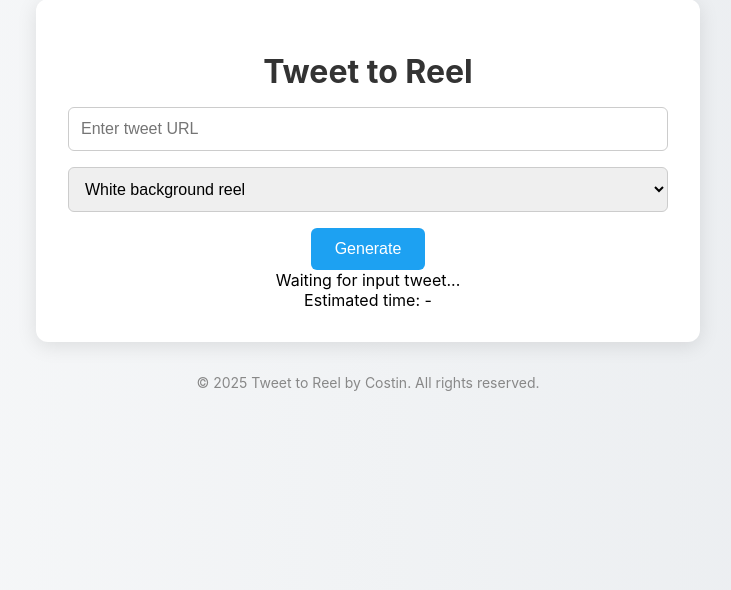
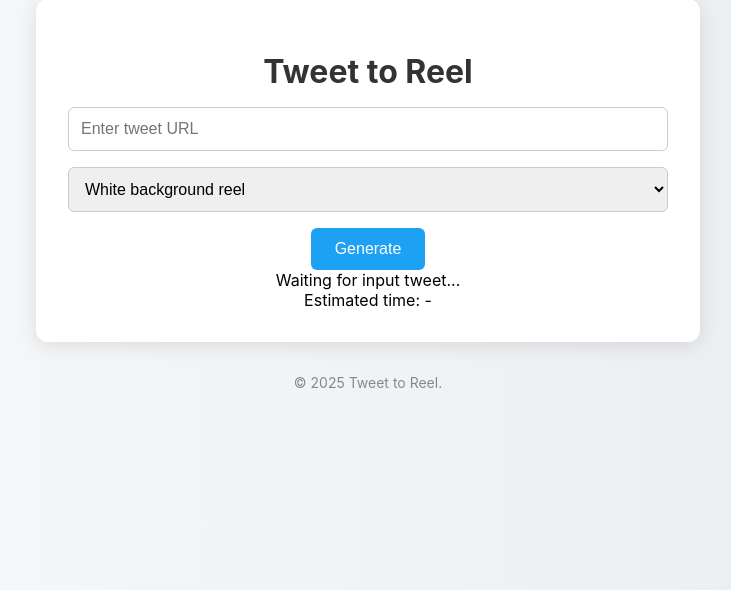
Before and after one commit to Costinbc/tweet_to_reel, a Flask app: page / in a window 1280 px wide. Shown: the part 237-827 px from the top of the page, without its empty margins (272-1003 px from the left). Run offline with Flask 3, Linux system fonts and the light colour scheme.

Commit message:
footer change

```diff
--- a/templates/index.html
+++ b/templates/index.html
@@ -28,7 +28,7 @@
     <div id="time-left" class="time-left">Estimated time: -</div>
   </div>
   <footer>
-    &copy; {{ year or "2025" }} Tweet to Reel by Costin. All rights reserved.
+    &copy; {{ year or "2025" }} Tweet to Reel.
   </footer>
   <script>
   function startProgress() {
```
